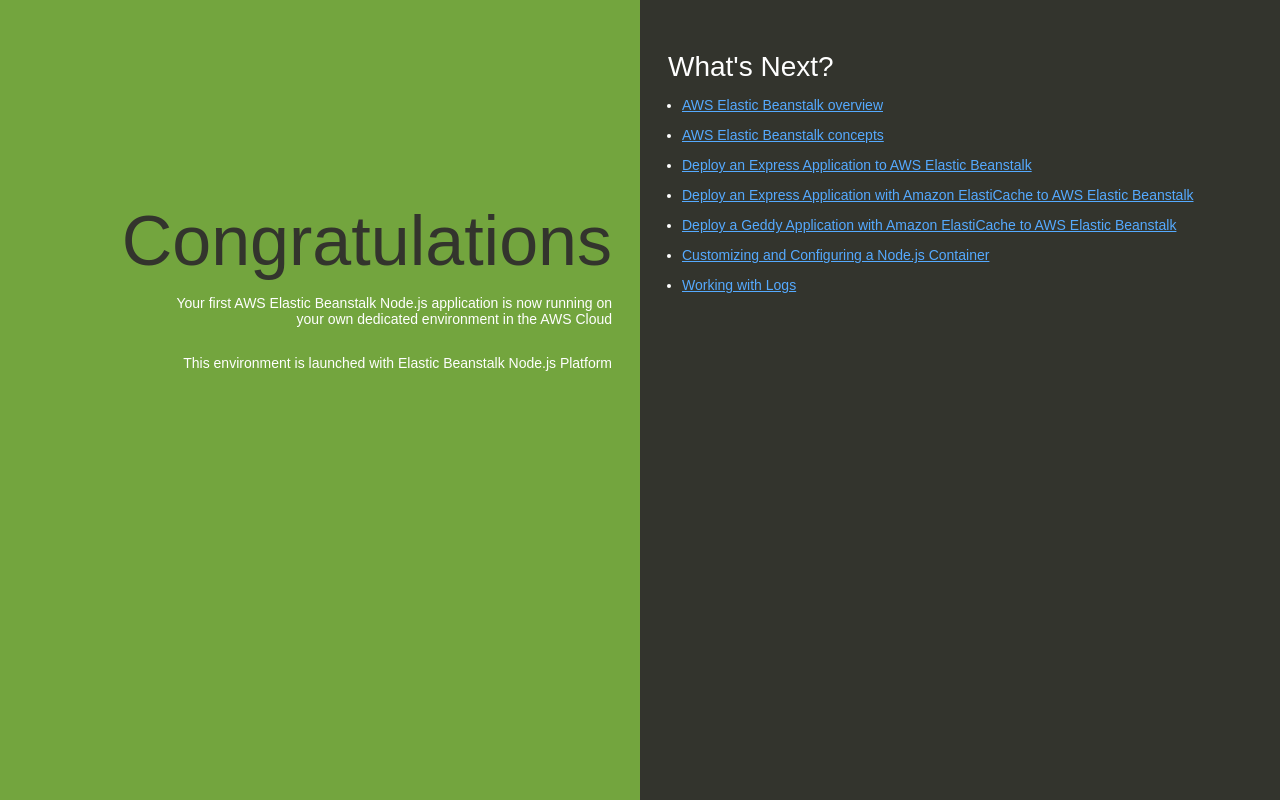
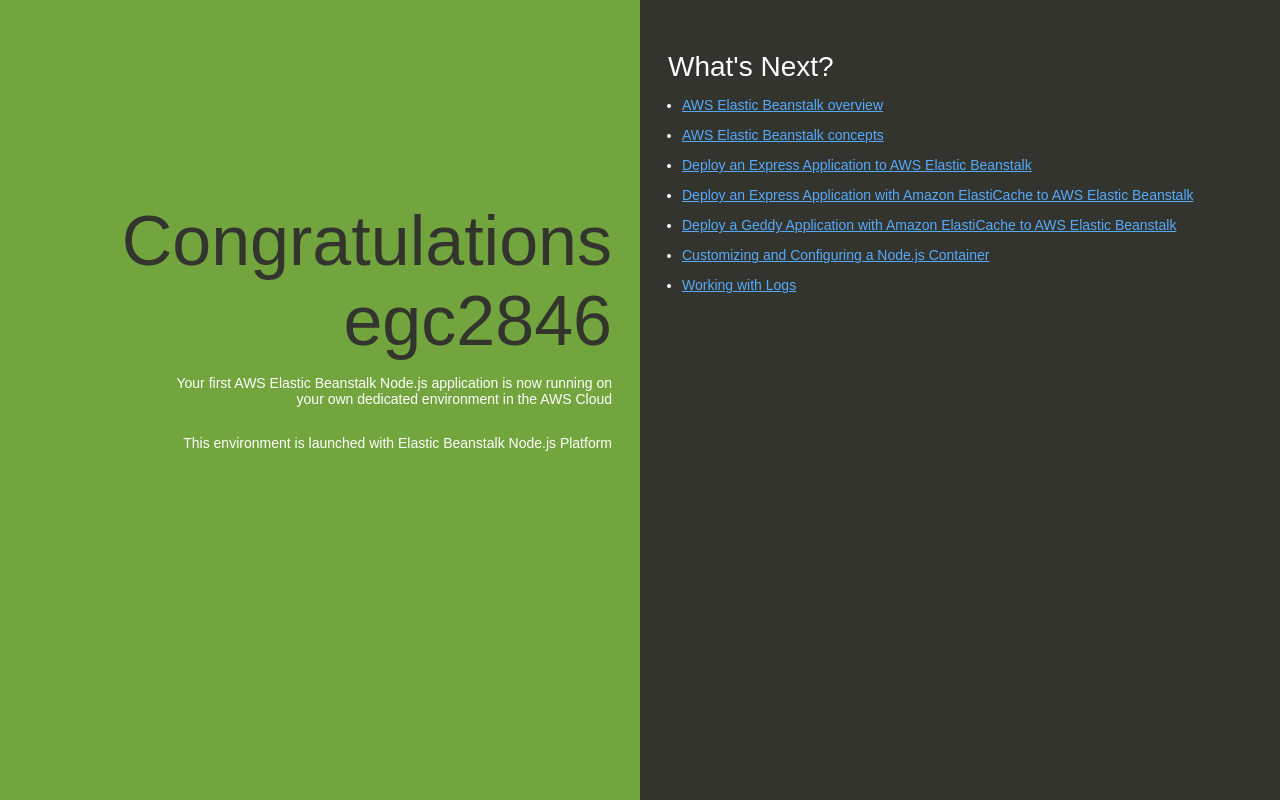
Before and after one commit to egc2846/test-node-app, a website: page index.html in a window 1280 px wide. Drawn offline with Linux system fonts and the light colour scheme.

Commit message:
Update index.html

```diff
--- a/index.html
+++ b/index.html
@@ -74,7 +74,7 @@
   </head>
   <body>
     <div class="textColumn">
-      <h1>Congratulations</h1>
+      <h1>Congratulations egc2846</h1>
       <p>Your first AWS Elastic Beanstalk Node.js application is now running on your own dedicated environment in the AWS Cloud</p>
       <p>This environment is launched with Elastic Beanstalk Node.js Platform</p>
     </div>
```
